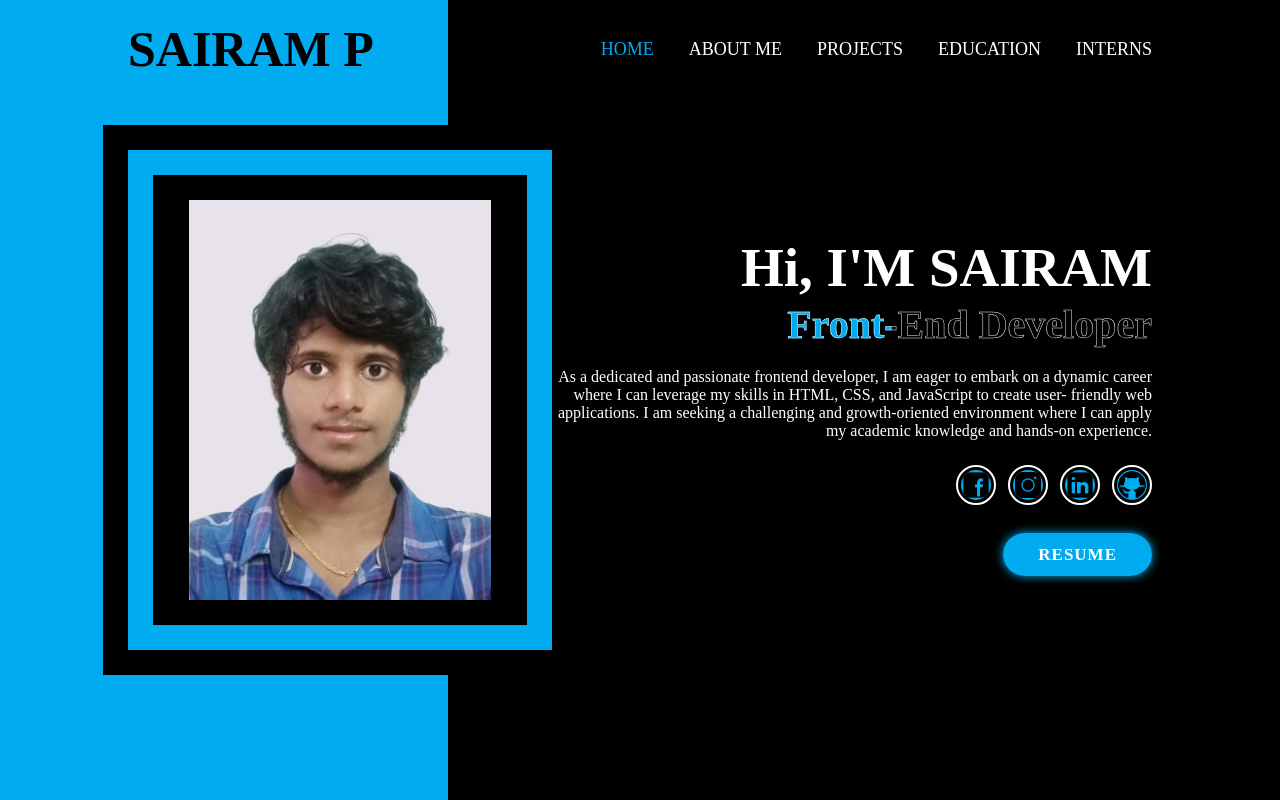
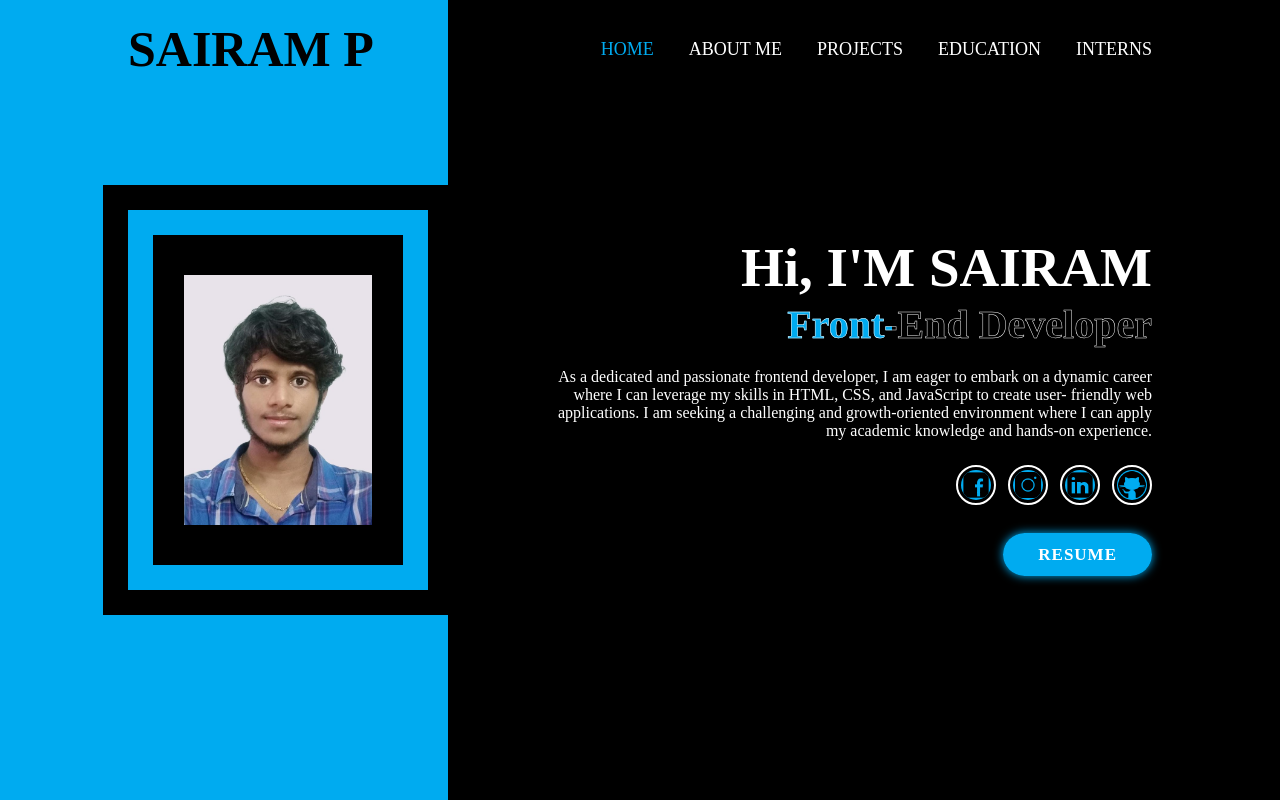
Before and after one commit to SAIRAM299/portfolio, a React (Vite) app: page / in a window 1280 px wide. Built offline with nearby package versions, Linux system fonts and the light colour scheme.

Commit message:
pic reduced

```diff
--- a/src/profile/Welcome.css
+++ b/src/profile/Welcome.css
@@ -48,8 +48,8 @@ z-index:100;
 }
 
 .dubby{
-    width:450px;
-    height:500px;
+    width:300px;
+    height:380px;
     background:black;
     border: 25px solid #00abf0;
     outline: 25px solid black;
@@ -139,5 +139,5 @@ z-index:100;
 
  .dubby img{
     position: relative;
-    max-height:400px;
+    max-height:250px;
  }
```
